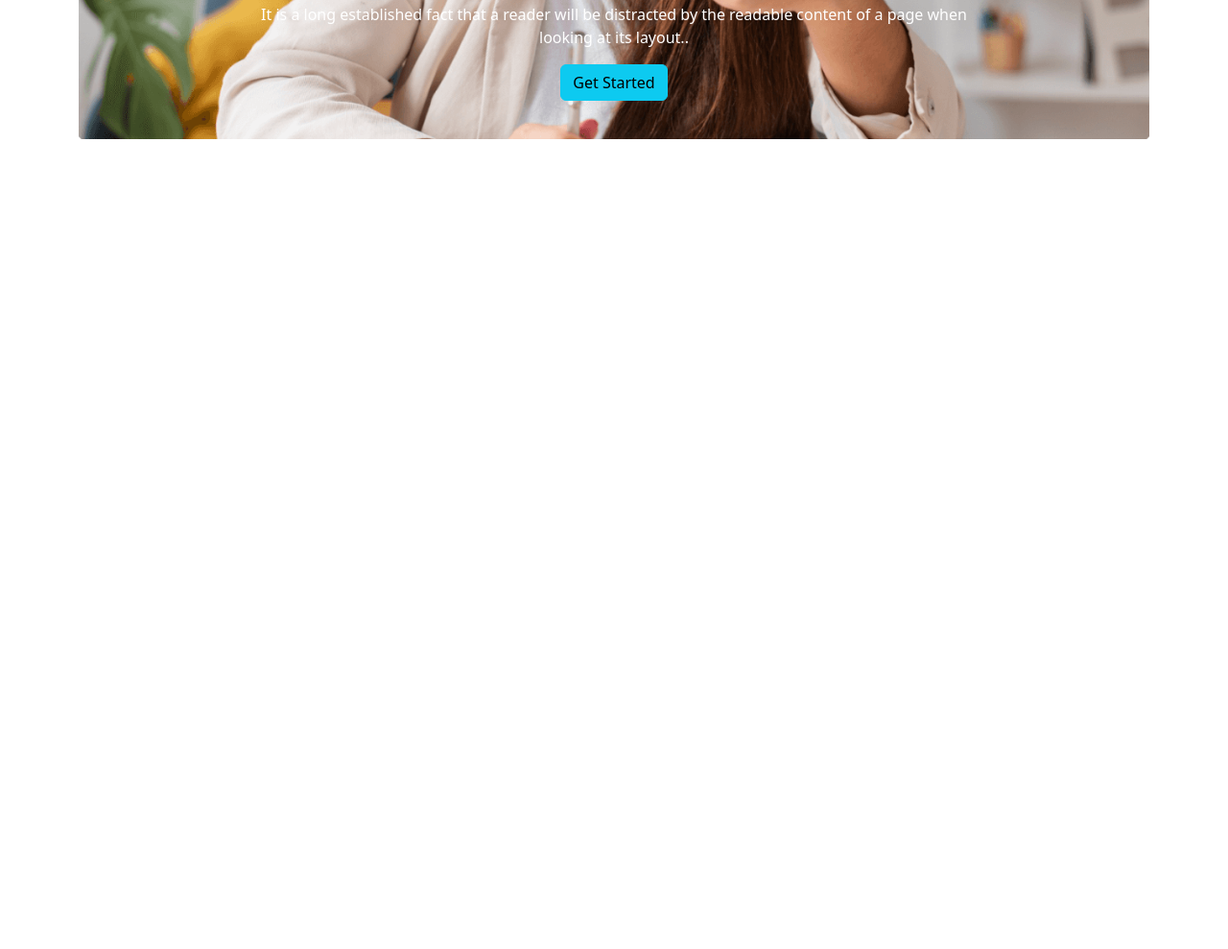
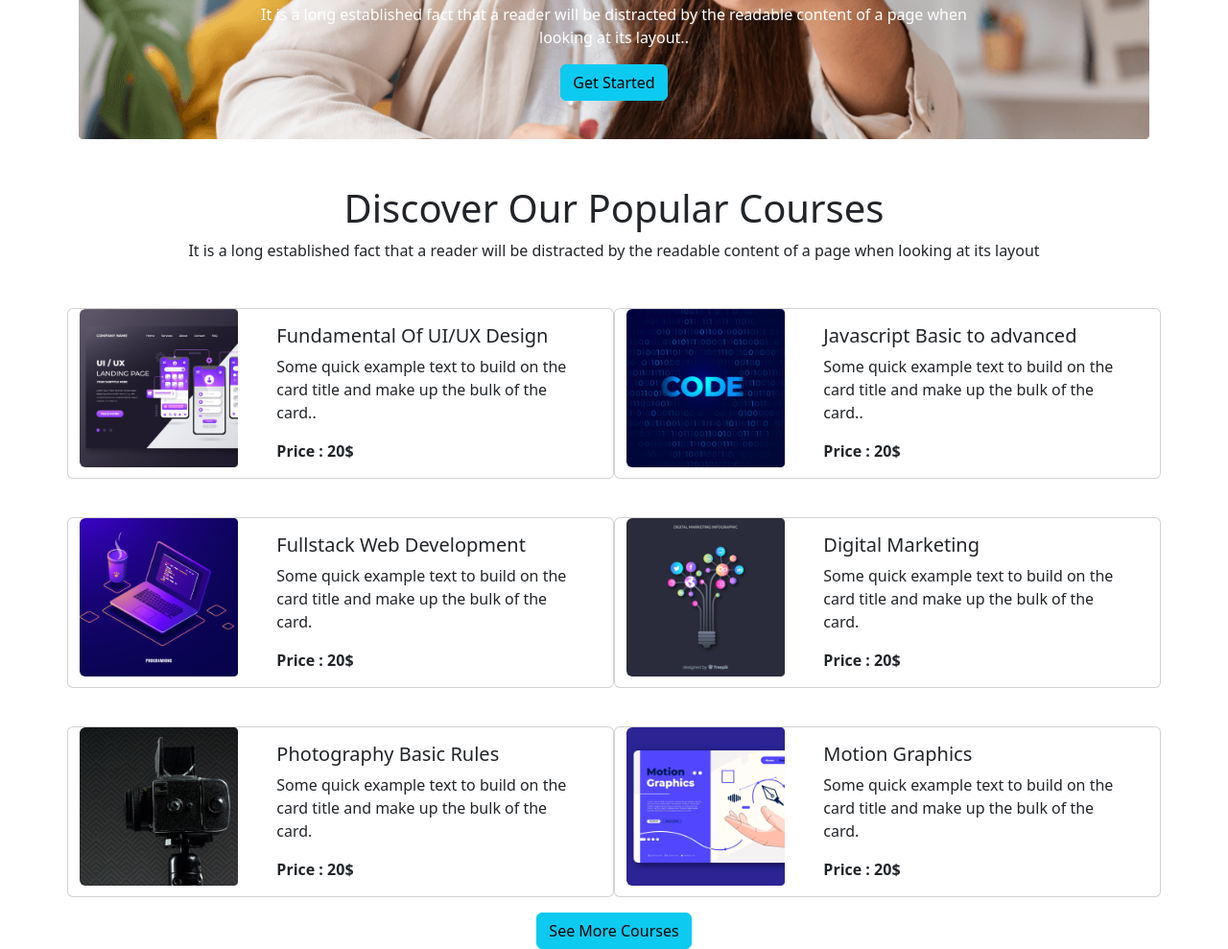
Before and after one commit to hasibur017/Student-website, a plain HTML site: page index.html in a window 1280 px wide. Shown: the part 569-1558 px from the top of the page at 96% size. Before the commit the page ends 800 px from the top, so only its background shows below. Drawn offline with nearby package versions, Linux system fonts and the light colour scheme.

```diff
--- a/index.html
+++ b/index.html
@@ -97,7 +97,125 @@
     </div>
   </section>
 </header>
+
 <!-- Header End -->
+<!-- main section start -->
+<main>
+  <!-- Discover-course -->
+  <section class="container mt-5">
+    <div class="text-center">
+      <h1>Discover Our Popular Courses</h1>
+      <p>It is a long established fact that a reader will be distracted by the readable
+        content of a page when looking at its layout</p>
+    </div>
+  </section>
+  <section class="container mt-5">
+    <div class="row row-cols-md-1 row-cols-lg-2 g-4">
+
+      <div class="card mb-3">
+        <div class="row g-4">
+          <div class="col-md-4">
+            <img src="./images/course/course-1.png" class="img-fluid rounded-start" alt="...">
+          </div>
+          <div class="col-md-8">
+            <div class="card-body">
+              <h5 class="card-title">Fundamental Of UI/UX Design</h5>
+              <p class="card-text">Some quick example text to build on the card title
+                and make up the bulk of the card..</p>
+              <p class="card-text fw-bold">Price : 20$ </p>
+            </div>
+          </div>
+        </div>
+      </div>
+
+      <div class="card mb-3">
+        <div class="row g-4">
+          <div class="col-md-4">
+            <img src="./images/course/course-2.png" class="img-fluid rounded-start" alt="...">
+          </div>
+          <div class="col-md-8">
+            <div class="card-body">
+              <h5 class="card-title">Javascript Basic to advanced</h5>
+              <p class="card-text">Some quick example text to build on the card title
+                and make up the bulk of the card..</p>
+              <p class="card-text fw-bold">Price : 20$ </p>
+            </div>
+          </div>
+        </div>
+      </div>
+
+      <div class="card mb-3">
+        <div class="row g-4">
+          <div class="col-md-4">
+            <img src="./images/course/course-3.png" class="img-fluid rounded-start" alt="...">
+          </div>
+          <div class="col-md-8">
+            <div class="card-body">
+              <h5 class="card-title">Fullstack Web Development</h5>
+              <p class="card-text">Some quick example text to build on the card title
+                and make up the bulk of the card.</p>
+              <p class="card-text fw-bold">Price : 20$ </p>
+            </div>
+          </div>
+        </div>
+      </div>
+
+      <div class="card mb-3">
+        <div class="row g-4">
+          <div class="col-md-4">
+            <img src="./images/course/course-4.png" class="img-fluid rounded-start" alt="...">
+          </div>
+          <div class="col-md-8">
+            <div class="card-body">
+              <h5 class="card-title">Digital Marketing</h5>
+              <p class="card-text">Some quick example text to build on the card title
+                and make up the bulk of the card.</p>
+              <p class="card-text fw-bold">Price : 20$ </p>
+            </div>
+          </div>
+        </div>
+      </div>
+
+      <div class="card mb-3">
+        <div class="row g-4">
+          <div class="col-md-4">
+            <img src="./images/course/course-5.png" class="img-fluid rounded-start" alt="...">
+          </div>
+          <div class="col-md-8">
+            <div class="card-body">
+              <h5 class="card-title">Photography Basic Rules</h5>
+              <p class="card-text">Some quick example text to build on the card title
+                and make up the bulk of the card.</p>
+              <p class="card-text fw-bold">Price : 20$ </p>
+            </div>
+          </div>
+        </div>
+      </div>
+
+      <div class="card mb-3">
+        <div class="row g-4">
+          <div class="col-md-4">
+            <img src="./images/course/course-6.png" class="img-fluid rounded-start" alt="...">
+          </div>
+          <div class="col-md-8">
+            <div class="card-body">
+              <h5 class="card-title">Motion Graphics</h5>
+              <p class="card-text">Some quick example text to build on the card title
+                and make up the bulk of the card.</p>
+              <p class="card-text fw-bold">Price : 20$ </p>
+            </div>
+          </div>
+        </div>
+      </div>
+    </div>
+    <div class="w-100 text-center">
+      <button type="button" class="btn btn-info">See More Courses</button>
+    </div>
+  </section>
+
+
+</main>
+<!-- main section end-->
 
   <script src="https://cdn.jsdelivr.net/npm/bootstrap@5.2.0/dist/js/bootstrap.bundle.min.js"
     integrity="sha384-A3rJD856KowSb7dwlZdYEkO39Gagi7vIsF0jrRAoQmDKKtQBHUuLZ9AsSv4jD4Xa"
```
